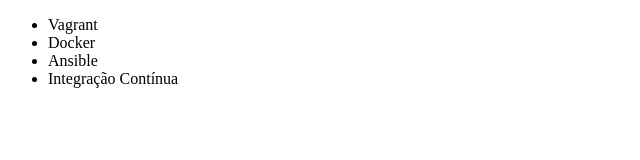
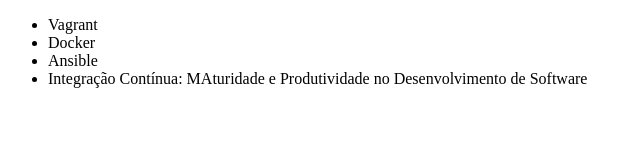
Before and after one commit to Jandson1/alura-git, a plain HTML site: page index.html in a window 1280 px wide. Shown: the whole page, without its empty margins (0-640 px from the left). Drawn offline with Linux system fonts and the light colour scheme.

Commit message:
Renomeando curso de Integração Contínua

```diff
--- a/index.html
+++ b/index.html
@@ -9,7 +9,7 @@
 		<li>Vagrant</li>
 		<li>Docker</li>
 		<li>Ansible</li>
-		<li>Integração Contínua </li>
+		<li>Integração Contínua: MAturidade e Produtividade no Desenvolvimento de Software</li>
 	</ul>
 </body>
 </html>
```
